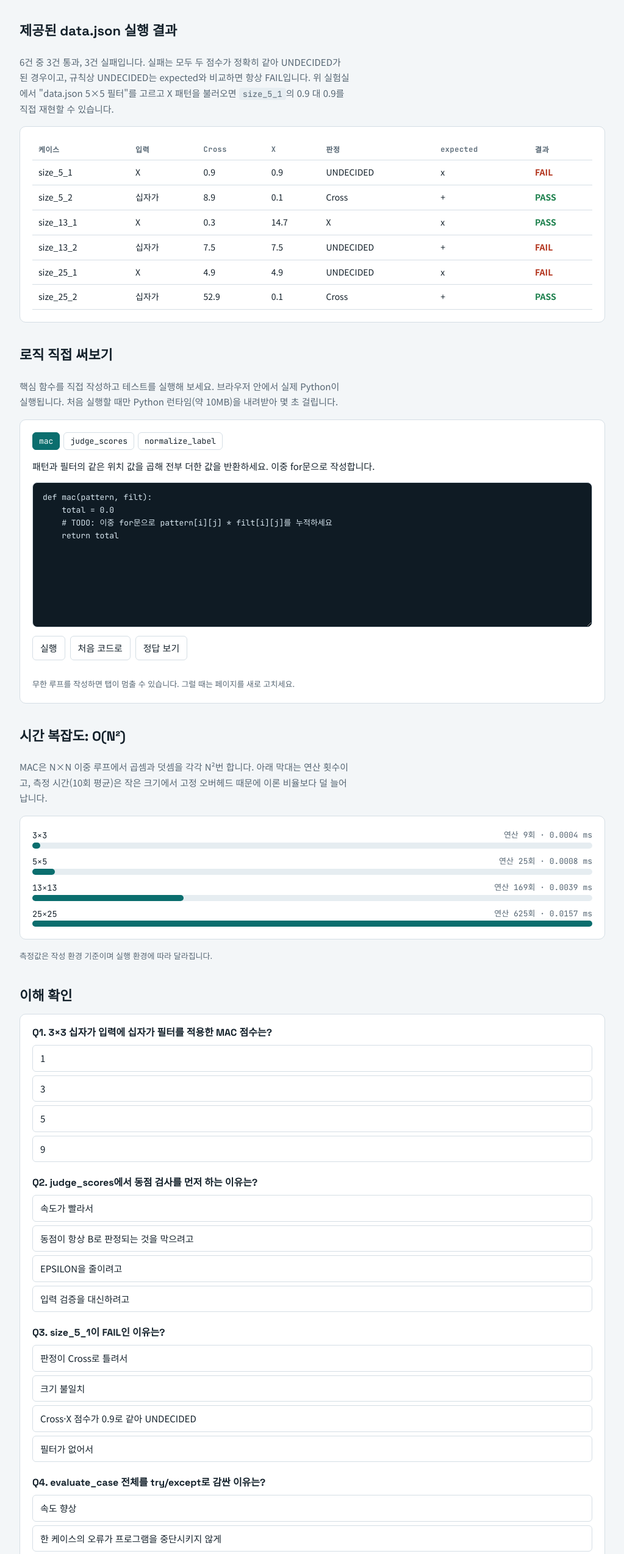
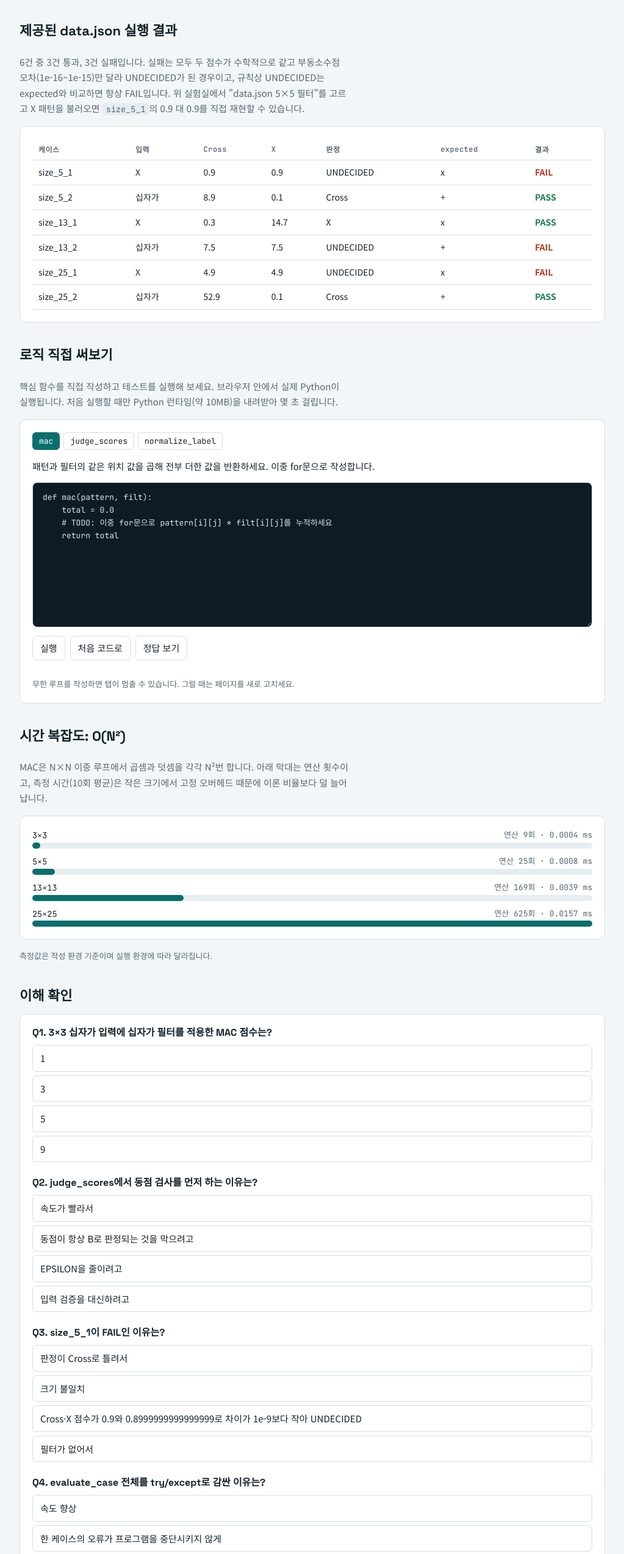
Before and after one commit to jihyeongh21-svg/mini-npu-study, a plain HTML site: page index.html in a window 1280 px wide. Shown: the part 1676-4225 px from the top of the page at 61% size, without its empty margins (128-1151 px from the left). Drawn offline with Linux system fonts and the light colour scheme.

Commit message:
Correct tie explanation wording

```diff
--- a/index.html
+++ b/index.html
@@ -189,7 +189,7 @@ textarea.code{width:100%;min-height:200px;resize:vertical;background:var(--code-
 
   <section id="result">
     <h2>제공된 data.json 실행 결과</h2>
-    <p class="lead">6건 중 3건 통과, 3건 실패입니다. 실패는 모두 두 점수가 정확히 같아 UNDECIDED가 된 경우이고, 규칙상 UNDECIDED는 expected와 비교하면 항상 FAIL입니다. 위 실험실에서 "data.json 5×5 필터"를 고르고 X 패턴을 불러오면 <code>size_5_1</code>의 0.9 대 0.9를 직접 재현할 수 있습니다.</p>
+    <p class="lead">6건 중 3건 통과, 3건 실패입니다. 실패는 모두 두 점수가 수학적으로 같고 부동소수점 오차(1e-16~1e-15)만 달라 UNDECIDED가 된 경우이고, 규칙상 UNDECIDED는 expected와 비교하면 항상 FAIL입니다. 위 실험실에서 "data.json 5×5 필터"를 고르고 X 패턴을 불러오면 <code>size_5_1</code>의 0.9 대 0.9를 직접 재현할 수 있습니다.</p>
     <div class="panel scroll">
       <table>
         <thead><tr><th>케이스</th><th>입력</th><th>Cross</th><th>X</th><th>판정</th><th>expected</th><th>결과</th></tr></thead>
@@ -363,7 +363,7 @@ textarea.code{width:100%;min-height:200px;resize:vertical;background:var(--code-
   var quiz=[
     {q:'3×3 십자가 입력에 십자가 필터를 적용한 MAC 점수는?',o:['1','3','5','9'],a:2,e:'겹치는 칸이 가운데 행 3칸과 가운데 열 3칸에서 중복 1칸을 뺀 5개이므로 5점입니다.'},
     {q:'judge_scores에서 동점 검사를 먼저 하는 이유는?',o:['속도가 빨라서','동점이 항상 B로 판정되는 것을 막으려고','EPSILON을 줄이려고','입력 검증을 대신하려고'],a:1,e:'비교(a > b)를 먼저 하면 동점일 때 else 쪽인 B가 선택되어 UNDECIDED가 나올 수 없습니다.'},
-    {q:'size_5_1이 FAIL인 이유는?',o:['판정이 Cross로 틀려서','크기 불일치','Cross·X 점수가 0.9로 같아 UNDECIDED','필터가 없어서'],a:2,e:'X 입력에서 Cross 필터는 중앙 0.9만, X 필터는 대각선 9칸×0.1이 겹쳐 모두 0.9입니다. 동점은 항상 FAIL입니다.'},
+    {q:'size_5_1이 FAIL인 이유는?',o:['판정이 Cross로 틀려서','크기 불일치','Cross·X 점수가 0.9와 0.8999999999999999로 차이가 1e-9보다 작아 UNDECIDED','필터가 없어서'],a:2,e:'X 입력에서 Cross 필터는 중앙 0.9만, X 필터는 대각선 9칸×0.1이 겹쳐 모두 0.9입니다. 동점은 항상 FAIL입니다.'},
     {q:'evaluate_case 전체를 try/except로 감싼 이유는?',o:['속도 향상','한 케이스의 오류가 프로그램을 중단시키지 않게','로그를 줄이려고','필터를 캐시하려고'],a:1,e:'크기 불일치·스키마 오류도 해당 케이스만 FAIL로 기록하고 다음 케이스를 계속 처리해야 하기 때문입니다.'}
   ];
   var qb=$('quizbox');
```
